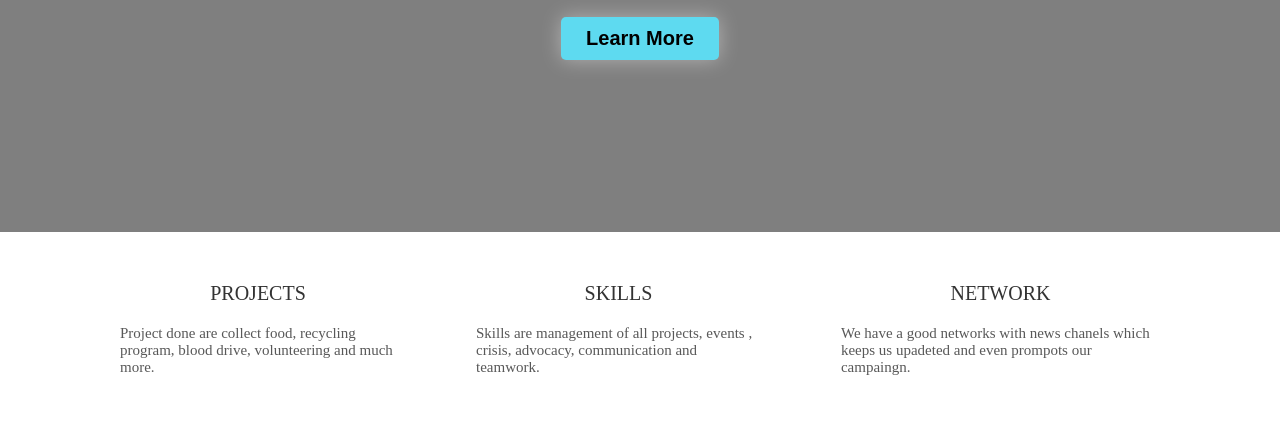
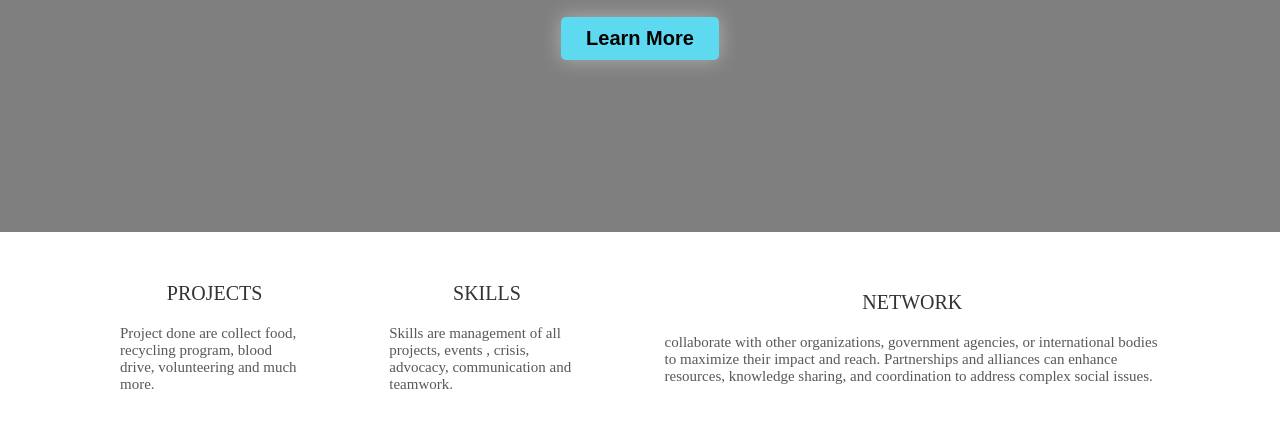
Before and after one commit to Vibhu315/SmileCharity, a plain HTML site: page home.html in a window 1280 px wide. Shown: the part 381-808 px from the top of the page. Drawn offline with Linux system fonts and the light colour scheme.

Commit message:
Update home.html

```diff
--- a/home.html
+++ b/home.html
@@ -50,7 +50,7 @@
       <div class="work">
 
         <p class="work-heading">Network</p>
-        <p class="work-text">We have a good networks with news chanels which keeps us upadeted and even prompots our campaingn.</p>
+        <p class="work-text">collaborate with other organizations, government agencies, or international bodies to maximize their impact and reach. Partnerships and alliances can enhance resources, knowledge sharing, and coordination to address complex social issues.</p>
       </div>
     </div>
 
```
